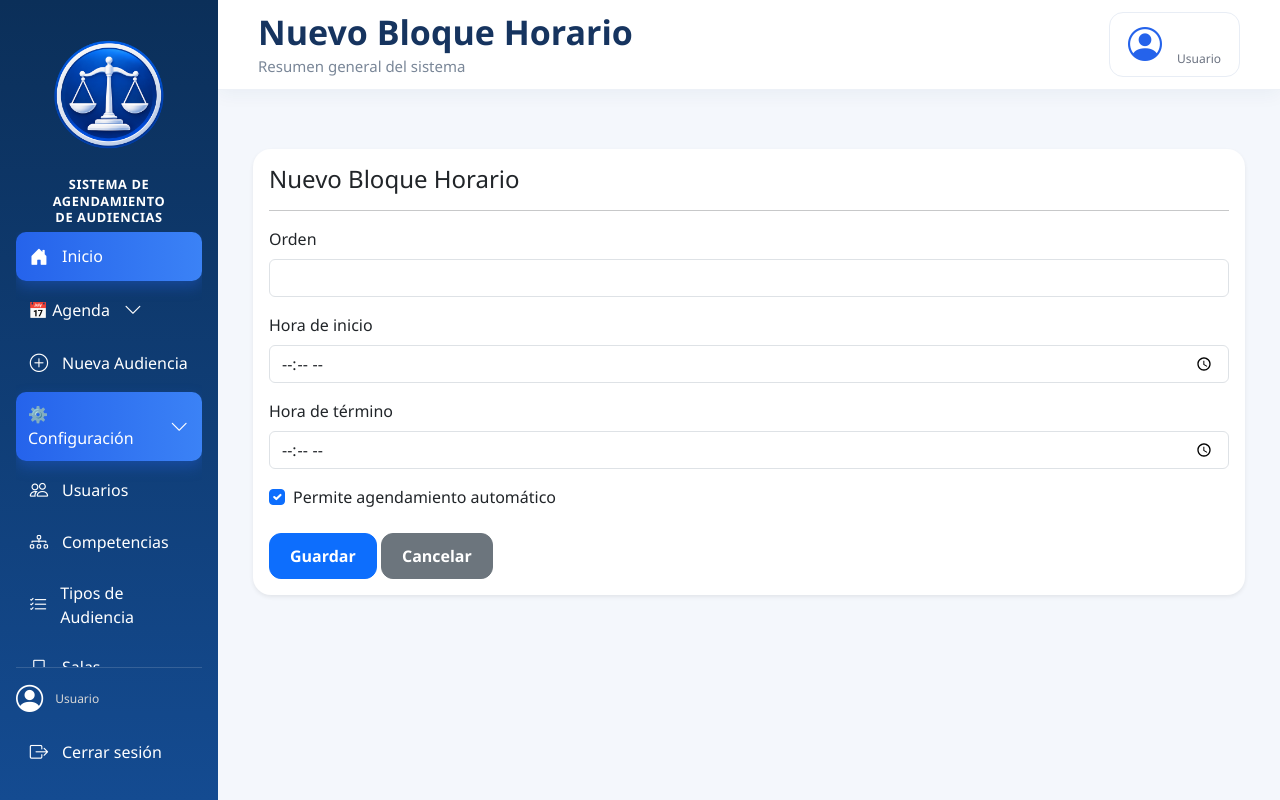
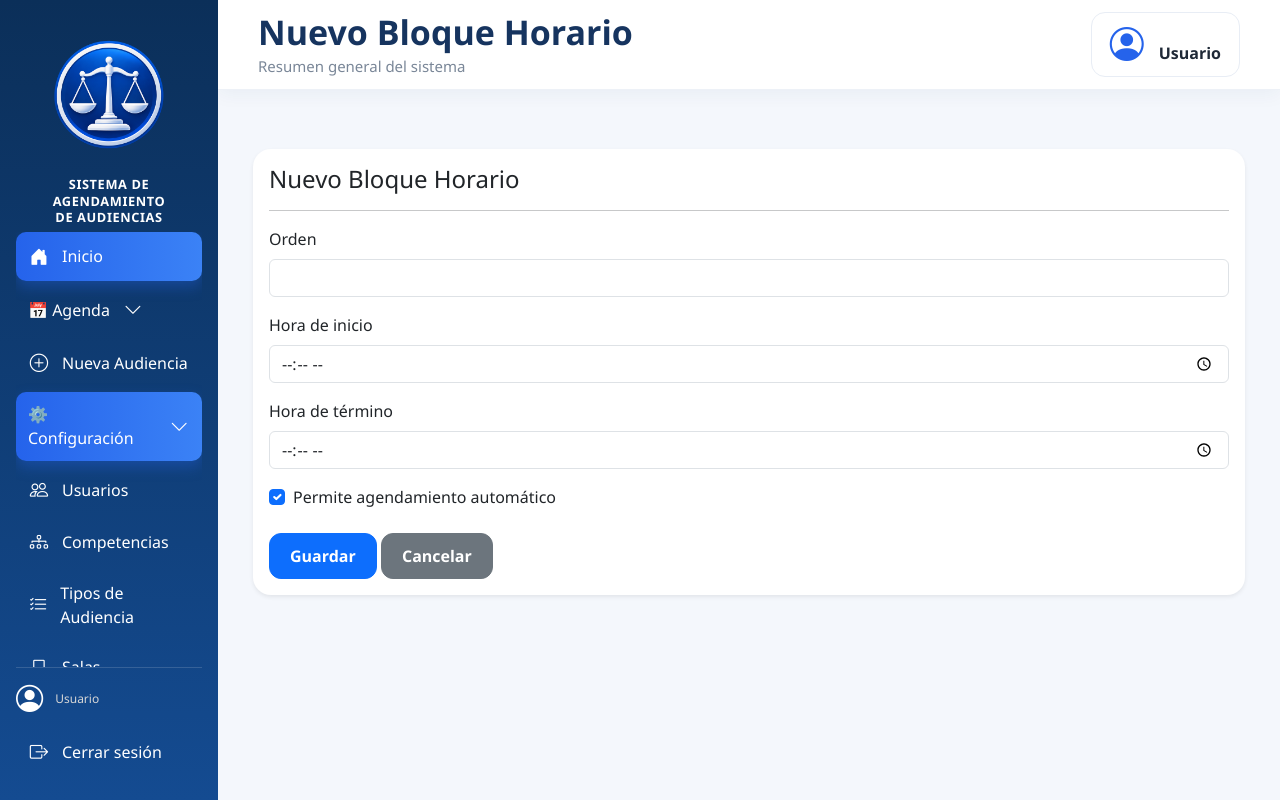
Before and after one commit to jaimeUnab/Sistema-Agendamiento-Audiencias, a Django app: page /bloques/nuevo/ in a window 1280 px wide. Run offline with Django 5.2, Linux system fonts and the light colour scheme; the visitor is signed in with stand-in values (Sample User, id 1); some libraries are stand-ins or nearby versions.

Commit message:
Ajustar estilos del sidebar
Nombre y cargo del usuario en .top-user: mismo tamano (16px), mismo
peso (700) y mismo color, con line-height reducido en el contenedor
para acercar ambas lineas. Antes el cargo tenia su propio gris mas
claro, tamano menor y sin negrita.

Co-Authored-By: Claude Sonnet 5 <noreply@anthropic.com>

```diff
--- a/static/css/style.css
+++ b/static/css/style.css
@@ -925,7 +925,29 @@ a{
 
 
 /*
+    Contenedor de texto (nombre + cargo) dentro de ".top-user".
+    Sin clase propia en el HTML -es el único <div> hijo de
+    ".top-user", ver templates/base_dashboard.html-, así que se
+    apunta directamente con el combinador de hijo, sin tocar el
+    HTML. line-height reducido para acercar "Administrador" a
+    "jaime salas" (antes quedaban separados por el interlineado
+    por defecto del navegador).
+*/
+.top-user > div{
+
+    line-height:1.05;
+
+}
+
+
+/*
     Nombre del usuario.
+
+    Mismo tamaño, peso y color que ".top-user small" (más abajo),
+    para que ambas líneas sean tipográficamente idénticas. Tamaño
+    agrandado a 16px (antes 15px original, luego 13px) y negrita
+    explícita (antes negrita "por defecto" del navegador, sin
+    declararlo).
 */
 .top-user strong{
 
@@ -933,19 +955,28 @@ a{
 
     color:#1f2937;
 
-    font-size:15px;
+    font-size:16px;
+
+    font-weight:700;
 
 }
 
 
 /*
     Cargo del usuario.
+
+    Misma letra que ".top-user strong" (ver su comentario arriba):
+    mismo tamaño (16px), mismo peso (700) y mismo color (#1f2937).
+    Antes tenía su propio gris más claro y tamaño menor, sin
+    negrita.
 */
 .top-user small{
 
-    color:#6b7280;
+    color:#1f2937;
 
-    font-size:12px;
+    font-size:16px;
+
+    font-weight:700;
 
 }
 
```
